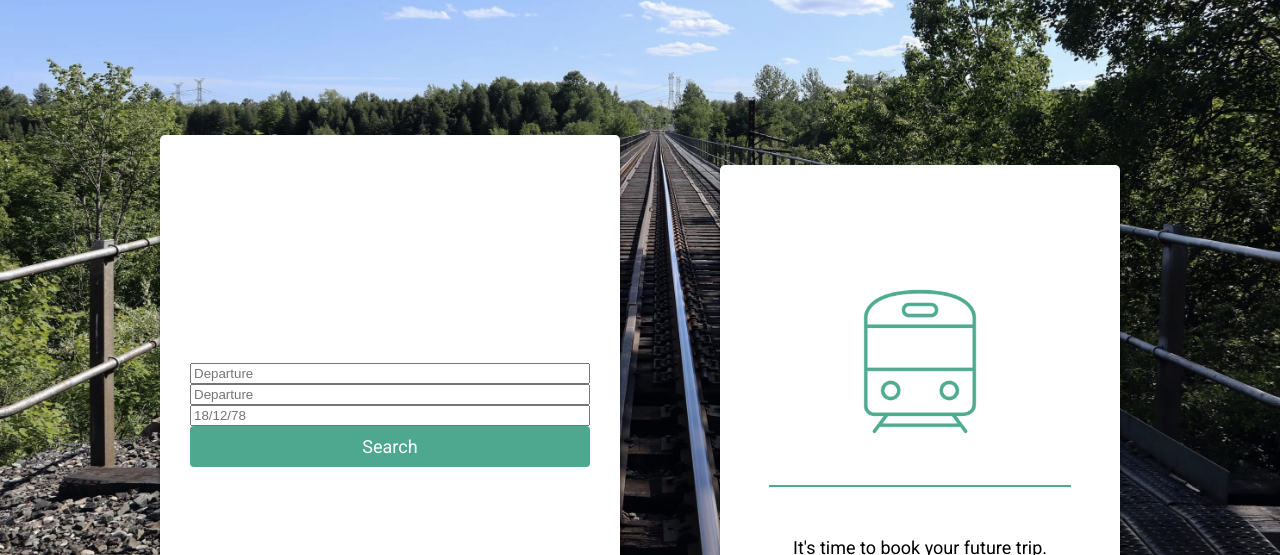
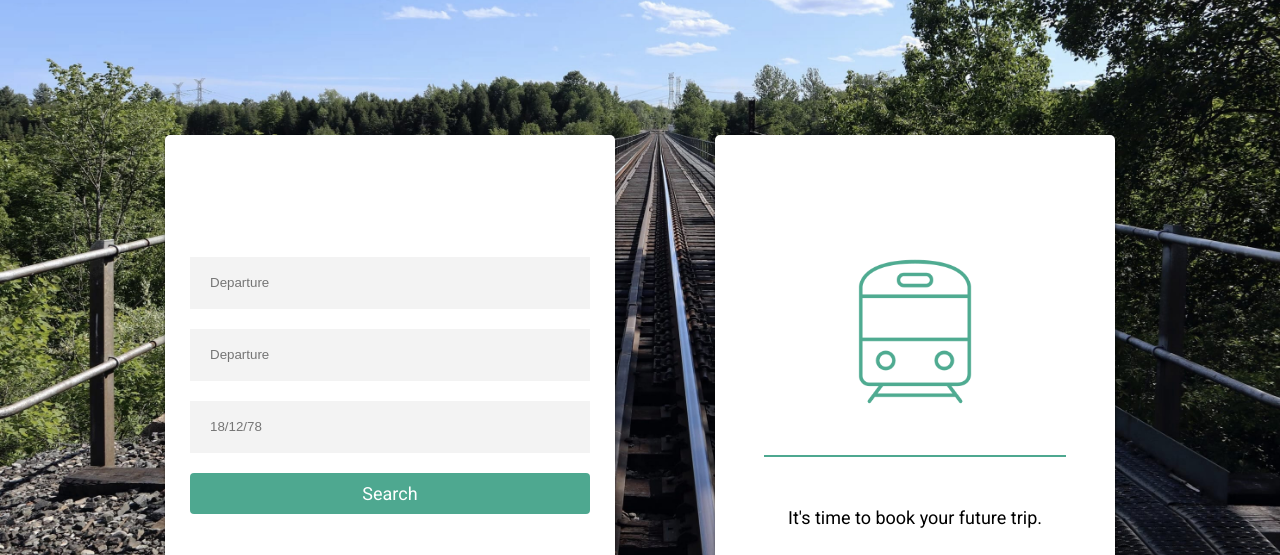
Before and after one commit to bertrandsimon/tickethack-frontend, a plain HTML site: page index.html in a window 1280 px wide. Shown: the part 245-800 px from the top of the page. Drawn offline with nearby package versions, Linux system fonts and the light colour scheme; a script that the page names is missing.

Commit message:
first commit

```diff
--- a/style.css
+++ b/style.css
@@ -109,11 +109,14 @@ h3 {
  justify-content: center;
  width: 400px;
  height: 500px;
+ max-height: 500px;
+ min-height: 500px;
  background-color: white;
  border-radius: 5px;
  margin: 50px;
  box-shadow: 0px 4px 4px rgba(0, 0, 0, 0.5);
- padding: 30px;;
+ padding-left: 25px;
+ padding-right: 25px;
 }
 
 #result-box {
@@ -123,6 +126,8 @@ h3 {
     align-items: center;
     width: 400px;
     height: 500px;
+    min-height: 500px;
+    max-height: 500px;
     background-color: white;
     border-radius: 5px;
     margin: 50px;
@@ -155,4 +160,11 @@ h3 {
     color: white;
 }
 
-/* .btn-search {width: 100px;} */
+input {
+    background-color: #F3F3F3;
+    border: 0px;
+    height: 50px;
+    color: black;
+    margin-bottom: 20px;
+    padding-left: 20px;
+}
```
